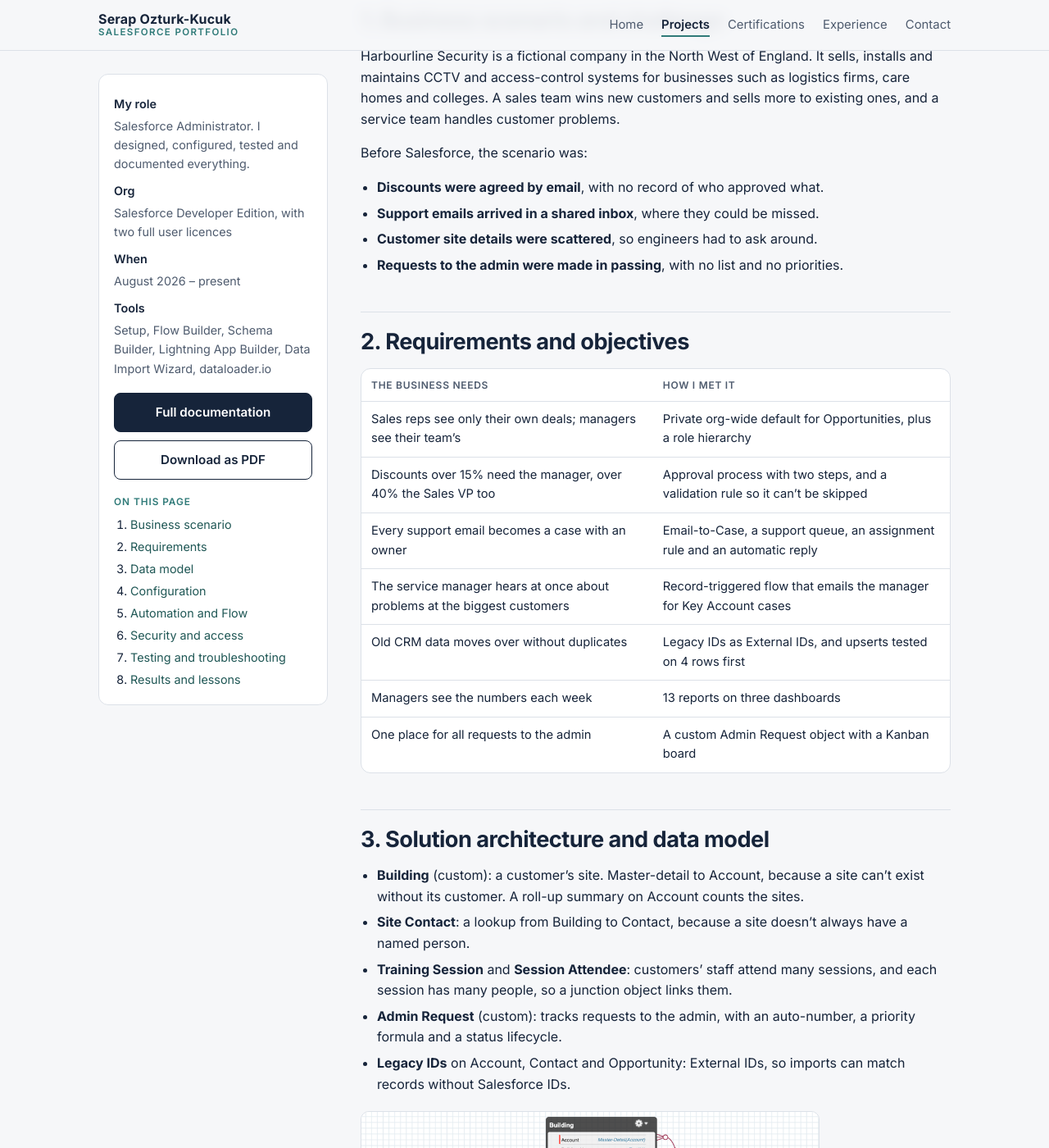
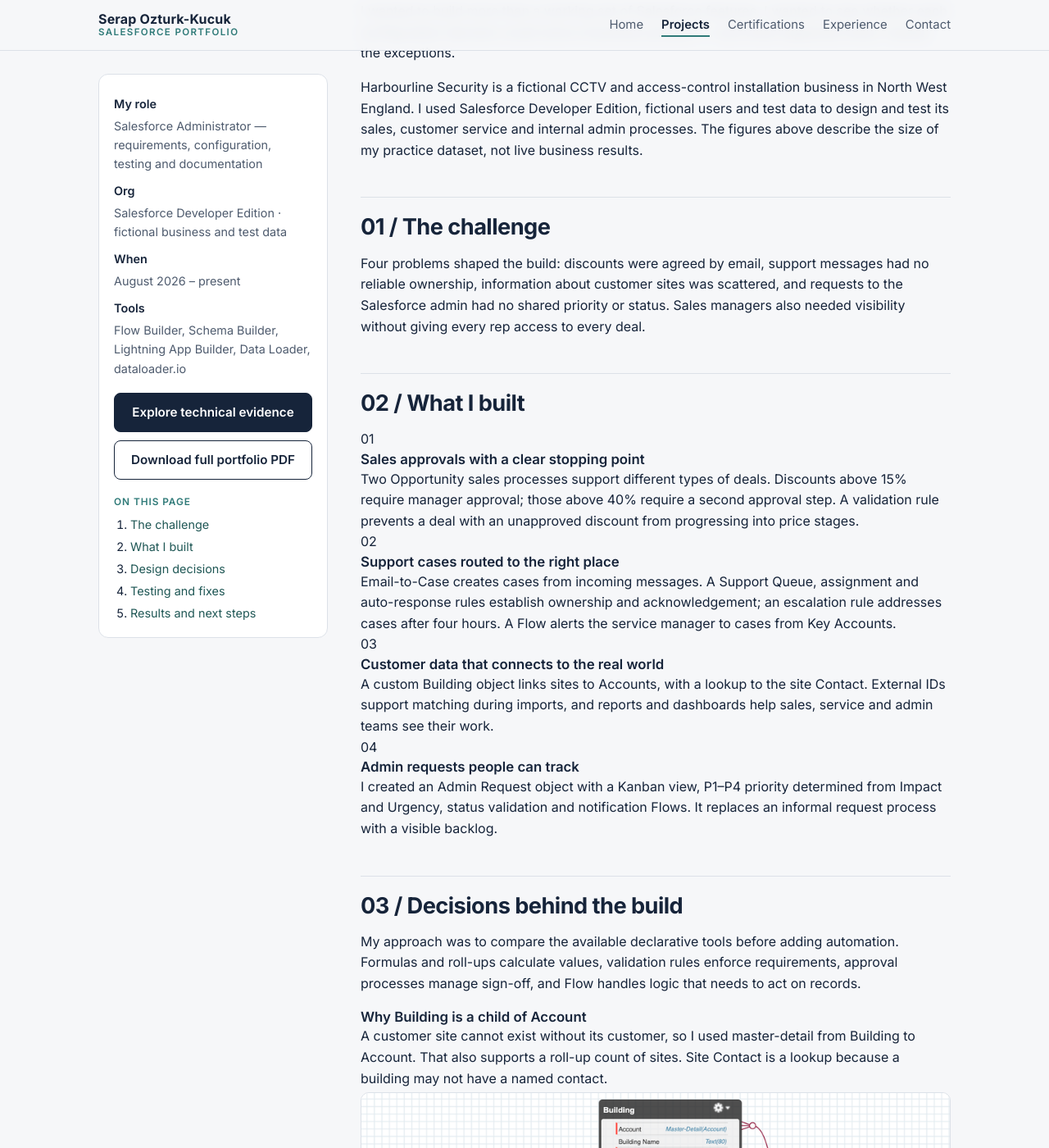
Before and after one commit to serapozturkkucuk/serapozturkkucuk.github.io, a Jekyll site: the page built from _projects/harbourline.md, in a window 1280 px wide and 1400 px high, scrolled down 652 px. Shown: the whole window at 82% size. Built offline with Jekyll 4.4.1, drawn with Linux system fonts in a browser that asks for light colours; some of the changed text lies outside the part shown.

Commit message:
Rebuild Harbourline as business-led case study with evidence and concise testing

```diff
--- a/_projects/harbourline.md
+++ b/_projects/harbourline.md
@@ -1,22 +1,38 @@
 ---
 title: Harbourline Security
-subtitle: Salesforce CRM implementation in a practice org
-summary: A self-directed Salesforce Developer Edition practice org for a fictional company that sells, installs and maintains CCTV and access-control systems, covering sales, service and admin processes, configured and tested by me.
+subtitle: A Salesforce CRM built around real-world business problems
+summary: A fictional security company had scattered customer information, informal discount approvals and support requests without clear ownership. I designed and tested a Salesforce practice org to bring those processes together.
 status: completed
-status_label: Practice org · 2026
+status_label: Self-directed practice org · 2026
 featured: true
 order: 1
-card_image: /assets/img/harbourline/service.png
-card_alt: Harbourline Service Home page in Salesforce, with the Support Queue
-tags: [Sales Cloud, Service Cloud, Flow, Security, Data Management, Reports]
-role: Salesforce Administrator. I designed, configured, tested and documented everything.
-org: Salesforce Developer Edition, with two full user licences
+card_image: /assets/img/harbourline/flow.png
+card_alt: Harbourline Salesforce record-triggered Flow showing decisions and record creation
+tags: [Salesforce Admin, Sales & Service, Flow, Security, Data Quality, Testing]
+role: Salesforce Administrator — requirements, configuration, testing and documentation
+org: Salesforce Developer Edition · fictional business and test data
 period: August 2026 – present
-tools: Setup, Flow Builder, Schema Builder, Lightning App Builder, Data Import Wizard, dataloader.io
+tools: Flow Builder, Schema Builder, Lightning App Builder, Data Loader, dataloader.io
+showcase_images:
+  - image: /assets/img/harbourline/flow.png
+    alt: Create HQ Building Flow showing Get Records, a decision, and Create Records in Salesforce Flow Builder
+    title: Designing for the exception
+    caption: Check whether a Headquarters Building exists before creating one
+    anchor: "#decisions"
+  - image: /assets/img/harbourline/validation.png
+    alt: Salesforce validation error preventing an unapproved discount from advancing to Proposal
+    title: A control that actually stops the record
+    caption: Unapproved discounts cannot move into price stages
+    anchor: "#solutions"
+  - image: /assets/img/harbourline/kanban.png
+    alt: Harbourline Admin Request tracker Kanban board grouped by status
+    title: Turning requests into a visible queue
+    caption: Admin work tracked by priority and status
+    anchor: "#solutions"
 links:
-  - label: Full documentation
+  - label: Explore technical evidence
     url: /docs/harbourline/
-  - label: Download as PDF
+  - label: Download full portfolio PDF
     url: /docs/harbourline/Serap_Ozturk-Kucuk_Salesforce_Admin_Portfolio_v1.1.pdf
 stats:
   - value: "28"
@@ -24,136 +40,105 @@ stats:
   - value: "65"
     label: customer sites
   - value: "40"
-    label: deals migrated
+    label: Opportunities migrated
   - value: "4"
-    label: record-triggered flows
+    label: record-triggered Flows
 contents:
-  - id: scenario
-    title: Business scenario
-  - id: requirements
-    title: Requirements
-  - id: data-model
-    title: Data model
-  - id: configuration
-    title: Configuration
-  - id: automation
-    title: Automation and Flow
-  - id: security
-    title: Security and access
+  - id: challenge
+    title: The challenge
+  - id: solutions
+    title: What I built
+  - id: decisions
+    title: Design decisions
   - id: testing
-    title: Testing and troubleshooting
-  - id: results
-    title: Results and lessons
+    title: Testing and fixes
+  - id: outcome
+    title: Results and next steps
 ---
 
-<h2 id="scenario">1. Business scenario and challenge</h2>
+<p class="case-kicker">The project in brief</p>
+<p class="case-opening">I wanted to build more than a working set of Salesforce features. I wanted to see whether each configuration decision could solve a business problem — and what happened when I tested the exceptions.</p>
+<p class="case-context">Harbourline Security is a fictional CCTV and access-control installation business in North West England. I used Salesforce Developer Edition, fictional users and test data to design and test its sales, customer service and internal admin processes. The figures above describe the size of my practice dataset, not live business results.</p>
 
-Harbourline Security is a fictional company in the North West of England. It sells, installs and maintains CCTV and access-control systems for businesses such as logistics firms, care homes and colleges. A sales team wins new customers and sells more to existing ones, and a service team handles customer problems.
+<h2 id="challenge">01 / The challenge</h2>
 
-Before Salesforce, the scenario was:
+<p>Four problems shaped the build: discounts were agreed by email, support messages had no reliable ownership, information about customer sites was scattered, and requests to the Salesforce admin had no shared priority or status. Sales managers also needed visibility without giving every rep access to every deal.</p>
 
-- **Discounts were agreed by email**, with no record of who approved what.
-- **Support emails arrived in a shared inbox**, where they could be missed.
-- **Customer site details were scattered**, so engineers had to ask around.
-- **Requests to the admin were made in passing**, with no list and no priorities.
+<h2 id="solutions">02 / What I built</h2>
 
-<h2 id="requirements">2. Requirements and objectives</h2>
+<div class="solution-list">
+  <div class="solution-item">
+    <span class="solution-index">01</span>
+    <div><h3>Sales approvals with a clear stopping point</h3><p>Two Opportunity sales processes support different types of deals. Discounts above 15% require manager approval; those above 40% require a second approval step. A validation rule prevents a deal with an unapproved discount from progressing into price stages.</p></div>
+  </div>
+  <div class="solution-item">
+    <span class="solution-index">02</span>
+    <div><h3>Support cases routed to the right place</h3><p>Email-to-Case creates cases from incoming messages. A Support Queue, assignment and auto-response rules establish ownership and acknowledgement; an escalation rule addresses cases after four hours. A Flow alerts the service manager to cases from Key Accounts.</p></div>
+  </div>
+  <div class="solution-item">
+    <span class="solution-index">03</span>
+    <div><h3>Customer data that connects to the real world</h3><p>A custom Building object links sites to Accounts, with a lookup to the site Contact. External IDs support matching during imports, and reports and dashboards help sales, service and admin teams see their work.</p></div>
+  </div>
+  <div class="solution-item">
+    <span class="solution-index">04</span>
+    <div><h3>Admin requests people can track</h3><p>I created an Admin Request object with a Kanban view, P1–P4 priority determined from Impact and Urgency, status validation and notification Flows. It replaces an informal request process with a visible backlog.</p></div>
+  </div>
+</div>
 
-| The business needs | How I met it |
-|---|---|
-| Sales reps see only their own deals; managers see their team's | Private org-wide default for Opportunities, plus a role hierarchy |
-| Discounts over 15% need the manager, over 40% the Sales VP too | Approval process with two steps, and a validation rule so it can't be skipped |
-| Every support email becomes a case with an owner | Email-to-Case, a support queue, an assignment rule and an automatic reply |
-| The service manager hears at once about problems at the biggest customers | Record-triggered flow that emails the manager for Key Account cases |
-| Old CRM data moves over without duplicates | Legacy IDs as External IDs, and upserts tested on 4 rows first |
-| Managers see the numbers each week | 13 reports on three dashboards |
-| One place for all requests to the admin | A custom Admin Request object with a Kanban board |
+<h2 id="decisions">03 / Decisions behind the build</h2>
 
-<h2 id="data-model">3. Solution architecture and data model</h2>
+<p>My approach was to compare the available declarative tools before adding automation. Formulas and roll-ups calculate values, validation rules enforce requirements, approval processes manage sign-off, and Flow handles logic that needs to act on records.</p>
 
-- **Building** (custom): a customer's site. Master-detail to Account, because a site can't exist without its customer. A roll-up summary on Account counts the sites.
-- **Site Contact**: a lookup from Building to Contact, because a site doesn't always have a named person.
-- **Training Session** and **Session Attendee**: customers' staff attend many sessions, and each session has many people, so a junction object links them.
-- **Admin Request** (custom): tracks requests to the admin, with an auto-number, a priority formula and a status lifecycle.
-- **Legacy IDs** on Account, Contact and Opportunity: External IDs, so imports can match records without Salesforce IDs.
+<div class="case-decision">
+  <h3>Why Building is a child of Account</h3>
+  <p>A customer site cannot exist without its customer, so I used master-detail from Building to Account. That also supports a roll-up count of sites. Site Contact is a lookup because a building may not have a named contact.</p>
+  <figure class="shot">
+    <img src="{{ '/assets/img/harbourline/schema.png' | relative_url }}" alt="Salesforce Schema Builder showing Account, Building, Contact and Training Session object relationships" loading="lazy" width="1000" height="650">
+    <figcaption>Actual Schema Builder view from the practice org, including the Building relationship and Session Attendee junction.</figcaption>
+  </figure>
+</div>
 
-<figure class="shot narrow"><img src="{{ '/assets/img/harbourline/schema.png' | relative_url }}" alt="Schema Builder showing Account, Contact, Building, Session Attendee and Training Session" loading="lazy"><figcaption>Schema Builder: Building linked to Account and Contact, and the Session Attendee junction between Contact and Training Session.</figcaption></figure>
+<div class="case-decision">
+  <h3>Why the HQ Building Flow checks before creating</h3>
+  <p>When an Opportunity is won, an after-save Flow checks for an existing Headquarters Building before creating a new one. I tested both the create path and the path where a building already exists, so the automation would not create duplicates.</p>
+</div>
 
-<h2 id="configuration">4. Salesforce configuration</h2>
+<div class="case-decision">
+  <h3>Why sharing rules were not enough on their own</h3>
+  <p>Opportunities are Private, with access opened through the role hierarchy and specific sharing. During testing, one user still saw no deals because her profile lacked Read permission on Opportunity. Fixing the object permission made the distinction between object access and record sharing very clear.</p>
+</div>
 
-**Sales**
-- Two record types and sales processes: External Sale (new customers, with a Site Survey stage) and Internal Sale (existing customers), each with its own Path.
-- Three products in the standard price book, and a discount approval process with a validation rule that blocks the price stages until the discount is approved.
+<h2 id="testing">04 / What I tested — and what went wrong</h2>
 
-<figure class="shot"><img src="{{ '/assets/img/harbourline/validation.png' | relative_url }}" alt="Validation rule error stopping a deal with an unapproved discount from moving to Proposal" loading="lazy"><figcaption>The validation rule at work: a deal with an unapproved discount can't move to Proposal/Price Quote.</figcaption></figure>
+<p>I tested the expected path and the path where each feature should do nothing or block an action. With only two full Developer Edition user licences, I reassigned the spare licence to test user roles one at a time using Login As.</p>
 
-**Service**
-- Email-to-Case, a Support Queue, an assignment rule, an auto-response, and an escalation rule after four hours.
+<div class="test-grid">
+  <div><strong>100 cases</strong><span>Bulk test of the Case alert Flow, including records that should not trigger alerts</span></div>
+  <div><strong>4-row trials</strong><span>Small imports before larger loads, followed by record-count checks</span></div>
+  <div><strong>Real email</strong><span>Email-to-Case tested end to end on the primary incoming-email path</span></div>
+  <div><strong>Multiple roles</strong><span>Record visibility checked with Login As and role-based access tests</span></div>
+</div>
 
-<figure class="shot"><img src="{{ '/assets/img/harbourline/service.png' | relative_url }}" alt="Service Home page with the Support Queue and open cases" loading="lazy"><figcaption>Service Home as the service manager. The red flag on case 00001026 is the escalation rule.</figcaption></figure>
+<p><strong>Two fixes that taught me the most:</strong></p>
+<ul>
+  <li><strong>No Opportunity visibility despite sharing:</strong> the user had no object-level Read permission. I corrected the permission, then retested.</li>
+  <li><strong>Approval failed because Manager was empty:</strong> the submitting user had no Manager assigned. I added that check to my user setup checklist.</li>
+</ul>
 
-**For every team**
-- A Lightning app per team with only the tabs they use, Home pages by app and profile, and compact layouts with the key fields at the top.
-- 13 reports on Sales, Service and Admin Work dashboards, each answering one question a manager asks.
+<p class="case-footnote">The detailed documentation includes other troubleshooting cases, data import decisions, security tables and test scenarios.</p>
 
-<figure class="shot narrow"><img src="{{ '/assets/img/harbourline/sales.png' | relative_url }}" alt="Harbourline Sales dashboard with discounts awaiting approval and open pipeline by stage" loading="lazy"><figcaption>The Sales dashboard: discounts waiting for approval, open pipeline by stage, and won revenue by customer tier.</figcaption></figure>
+<h2 id="outcome">05 / Results, limitations and next steps</h2>
 
-**Admin Request tracker**
-- Anyone raises a request from the + menu. Priority (P1 to P4) is worked out from Impact and Urgency, so nobody picks their own. A rejection needs a reason, and requesters are emailed when the status changes.
+<p>I finished with configured and tested processes for sales approvals, customer service, customer-site records, access management and admin requests, plus 13 reports across three dashboards. I documented what I built, what failed during testing and how I fixed it.</p>
 
-<figure class="shot"><img src="{{ '/assets/img/harbourline/kanban.png' | relative_url }}" alt="Kanban board of admin requests grouped by status" loading="lazy"><figcaption>All open requests on a Kanban board. Everyone can see it; only the Admin Team can move cards.</figcaption></figure>
+<p><strong>What this does not prove:</strong> Harbourline is a practice project, not a live deployment. I have not measured real customer outcomes such as reduced approval time or faster case resolution. Email-to-Case testing did not yet cover unknown senders or reply threading. Web-to-Case, entitlements and sandbox deployment were not implemented.</p>
 
-<h2 id="automation">5. Automation and Flow design</h2>
+<p>Next, I'd like to extend the same approach to deployment between orgs, Screen Flows and Permission Set Groups — documenting the decisions and tests rather than treating a successful save as proof a feature works.</p>
 
-I use Flow only when a simpler tool can't do the job. Formulas, roll-ups, validation rules and approval processes handle the rest.
-
-| Flow | Type | What it does |
-|---|---|---|
-| Create HQ Building | After save, Opportunity | When a deal is won, creates the customer's Headquarters Building, unless one already exists |
-| Key Account case alert | After save, Case | Emails the service manager when a Key Account customer opens a case |
-| Admin Request owner and dates | Before save, Admin Request | Sets the queue as owner and fills in the requester; stamps Date Closed, and clears it if the request is reopened |
-| Admin Request status email | After save, Admin Request | Emails the requester when the status changes |
-
-<figure class="shot narrow"><img src="{{ '/assets/img/harbourline/flow.png' | relative_url }}" alt="Flow Builder showing the Create HQ Building flow with Get Records, a decision and Create Records" loading="lazy"><figcaption>The Create HQ Building flow: it looks for the building first, and creates it only on the "No HQ" path.</figcaption></figure>
-
-<h2 id="security">6. Security and access management</h2>
-
-| Object | Org-wide default | Opened up by |
-|---|---|---|
-| Opportunity | Private | Role hierarchy, a criteria-based sharing rule, an account team |
-| Account | Public Read Only | Owners and managers edit |
-| Contact | Controlled by Parent | Follows the Account |
-| Case | Public Read Only | Service team edits |
-| Admin Request | Public Read Only | Only the Admin Team queue edits |
-
-- Two custom profiles (Sales, Service), with permission sets for single extras, such as deleting Opportunities.
-- A sharing rule gives the service team read access to won deals. An account team gives two people access to one Key Account.
-
-<h2 id="testing">7. Testing and troubleshooting</h2>
-
-**How I tested**
-- I checked every user's view with **Login As**. With only two licences, I moved the spare licence from user to user.
-- I tested every flow on the path where it should act and on the path where it shouldn't, including a bulk test with 100 cases.
-- I tested every import with a 4-row file first, and counted records before and after.
-- I tested Email-to-Case end to end with a real email.
-
-**Problems I hit, and how I fixed them**
-
-| Problem | Cause and fix |
-|---|---|
-| Approval failed: "Manager field is empty" | The submitter had no Manager. Now on my new-user checklist |
-| Lead conversion failed on a Legacy ID | The field was required. Legacy IDs are now optional, and required fields are set on the page layout |
-| A user saw no deals despite a sharing rule | Her profile had no Read on Opportunity. Sharing opens records; the profile opens the object |
-| A rep's Home page chart was empty | Report charts run as the viewer. A dashboard that runs as a fixed user shows team totals |
-| The Contacts import duplicated Accounts | The wrong import option. I cleaned up, tested 4 rows, then reloaded with matching on email |
-
-<h2 id="results">8. Results, limitations and lessons learned</h2>
-
-**Results.** Each business need in section 2 is now a defined process in Salesforce, configured and tested. These results come from a practice org. In a live business I would measure the before and after, such as approval times and cases escalated, before claiming results.
-
-**Limitations**
-- A Developer Edition org with two licences, so I tested users one at a time.
-- Email-to-Case is tested on the main path only. Emails from unknown senders and reply threading are not tested yet.
-- Web-to-Case, entitlements and sandboxes are not part of this build.
-
-**What I'd do next:** a sandbox-style deployment between two orgs, Screen Flows, and Permission Set Groups.
+<div class="case-next-step">
+  <div><span class="label">Want the technical detail?</span><h3>See the diagrams, field decisions and test evidence</h3><p>The complete documentation keeps the deeper configuration steps without slowing down this case study.</p></div>
+  <div class="case-next-actions">
+    <a class="btn primary" href="{{ '/docs/harbourline/' | relative_url }}">Read technical documentation</a>
+    <a class="btn" href="{{ '/docs/harbourline/Serap_Ozturk-Kucuk_Salesforce_Admin_Portfolio_v1.1.pdf' | relative_url }}">Download full PDF</a>
+  </div>
+</div>
```
